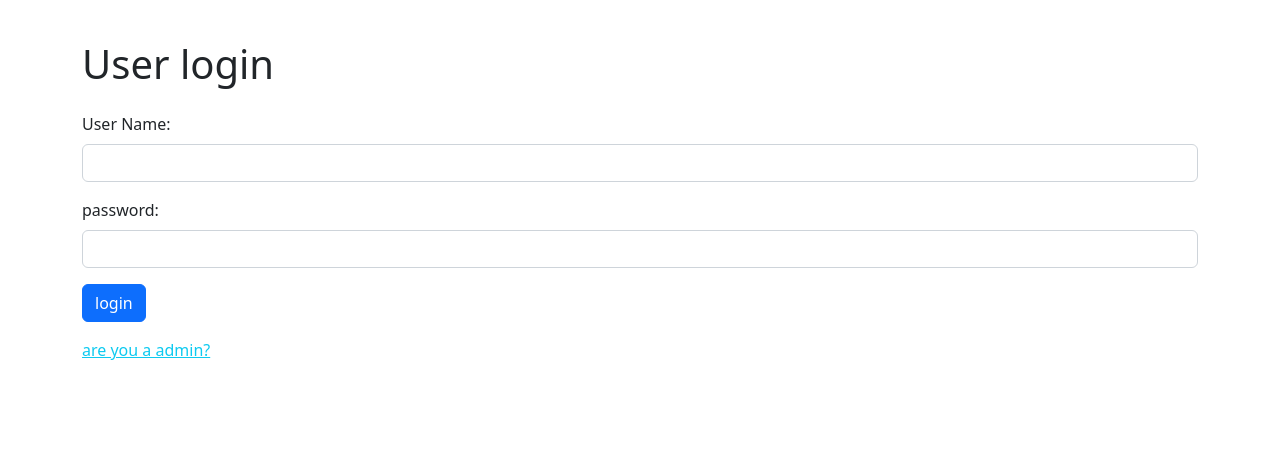
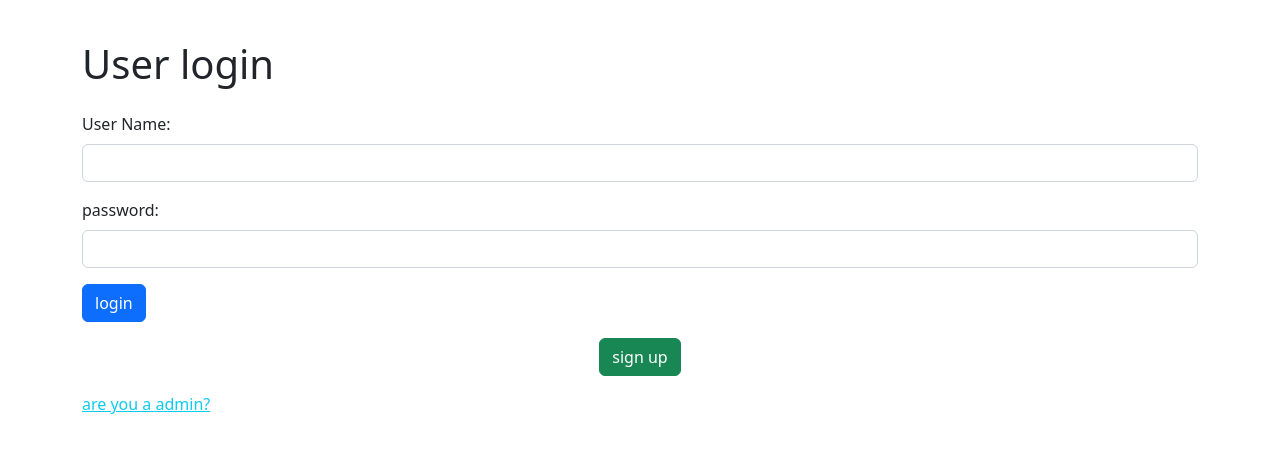
Before and after one commit to krishnanunnijp/library-management-angular-project, an Angular app: page /user in a window 1280 px wide. Shown: the top 452 px of the page. Built offline with nearby package versions, Linux system fonts and the light colour scheme.

Commit message:
admin navbar  added

```diff
--- a/src/app/admin-login/admin-login.component.html
+++ b/src/app/admin-login/admin-login.component.html
@@ -19,6 +19,9 @@
                 <div class="col-12 col-sm-12 col-md-12 col-lg-12 col-xl-12 col-xxl-12">
                     <a href="/signup" class="link-success">Don't have an account ?</a>
                 </div>
+                <div class="col-12 col-sm-12 col-md-12 col-lg-12 col-xl-12 col-xxl-12 text-center">
+                    <a href="\user" class="link-primary">user login here !</a>
+                </div>
             </div>
         </div>
     </div>
--- a/src/app/user-login-page/user-login-page.component.html
+++ b/src/app/user-login-page/user-login-page.component.html
@@ -16,6 +16,9 @@
                 <div class="col-12 col-sm-12 col-md-12 col-lg-12 col-xl-12 col-xxl-12">
                     <a href="/view" class="btn btn-primary">login</a>
                 </div>
+                <div class="col-12 col-sm-12 col-md-12 col-lg-12 col-xl-12 col-xxl-12 text-center">
+                    <a href="" class="btn btn-success">sign up</a>
+                </div>
                 <div class="col-12 col-sm-12 col-md-12 col-lg-12 col-xl-12 col-xxl-12">
                     <a href="" class="link-info">are you a admin?</a>
                 </div>
```
